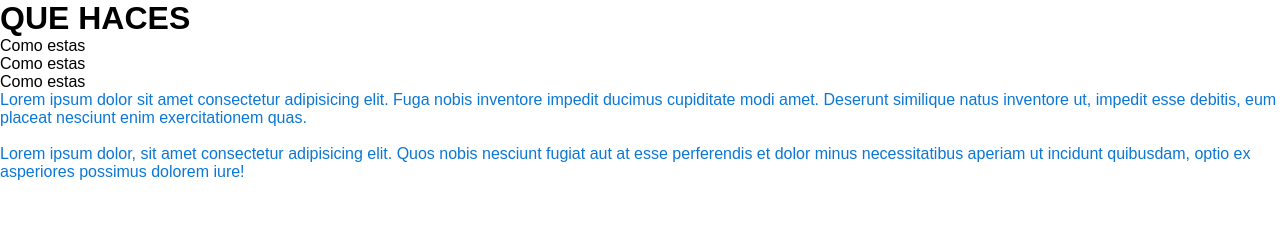
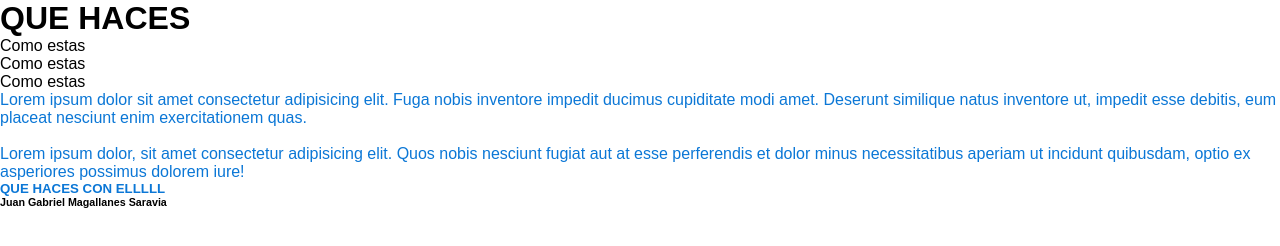
Before and after one commit to JuanMagallanes1901/tiendaclase, a plain HTML site: page index.html in a window 1280 px wide. Drawn offline with Linux system fonts and the light colour scheme; files that its build step writes are made by us from their sources.

Commit message:
Actualizando Portada

```diff
--- a/css/estilos.css
+++ b/css/estilos.css
@@ -1,4 +1,4 @@
-p{
+h5, p{
     color: rgb(11, 119, 214)
 }
 
--- a/index.html
+++ b/index.html
@@ -5,7 +5,7 @@
     <meta http-equiv="X-UA-Compatible" content="IE=edge">
     <meta name="viewport" content="width=device-width, initial-scale=1.0">
     <title>HOLAAAA MUNDO CRUEL</title>
-    <link rel="stylesheet" href="estilos.css">
+    <link rel="stylesheet" href="css/estilos.css">
 </head>
 <body>
     <H1>QUE HACES</H1>
@@ -18,6 +18,10 @@
     <br>
     <p>Lorem ipsum dolor, sit amet consectetur adipisicing elit. Quos nobis nesciunt fugiat aut at esse perferendis et dolor minus necessitatibus aperiam ut incidunt quibusdam, optio ex asperiores possimus dolorem iure! </p>
 
+    <h5>QUE HACES CON ELLLLL</h5>
+    <h6>Juan Gabriel Magallanes Saravia</h6>
+
+
     <script src="./js/funciones.js"></script>
 
 </body>
```
Also changed, not shown: Comandos GIT.txt.
